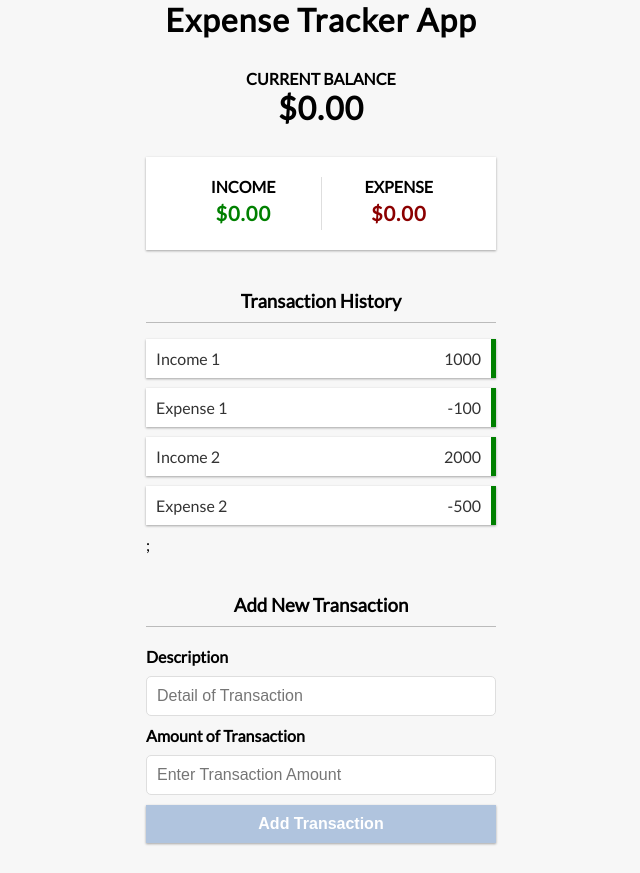
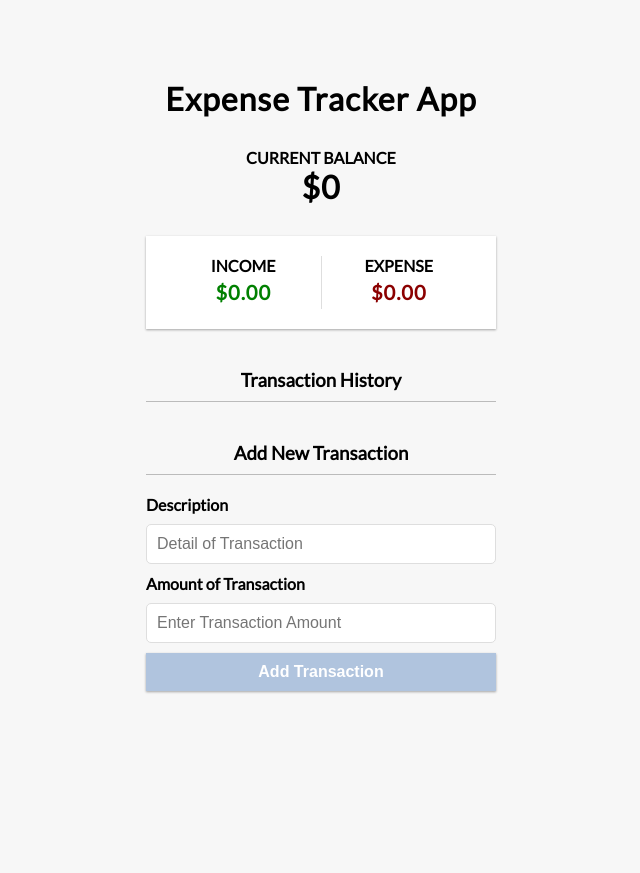
Before and after one commit to Basitali18999/Project1-Expense-App, a React (Create React App) app: page / in a window 1280 px wide. Shown: the whole page, without its empty margins (319-959 px from the left). After the commit the page ends 800 px from the top, so only its background shows below. Built offline with nearby package versions, Linux system fonts and the light colour scheme.

Commit message:
Created Expense Track App

```diff
--- a/src/components/AccountSummary.js
+++ b/src/components/AccountSummary.js
@@ -1,16 +1,34 @@
-import React from 'react'
+import React, { useContext } from 'react'
+
+import { GlobalContext } from '../components/context/GlobalState';
+
 
 export const AccountSummary = () => {
+
+    const { transactions }=useContext(GlobalContext);
+
+    const amount = transactions.map(transaction => transaction.transactionAmount);
+
+    const income = amount
+    .filter(transaction => transaction > 0)
+    .reduce((acc, transaction) => (acc += transaction), 0)
+    .toFixed(2);
+
+    const Expanse = amount
+    .filter(transaction => transaction < 0)
+    .reduce((acc, transaction) => (acc += transaction), 0)
+    .toFixed(2);
+
     return (
         <div className='inc-exp-container'>
             <div>
                 <h4>Income</h4>
-                <p className='money plus'>$0.00</p>
+                <p className='money plus'>${income}</p>
             </div>
 
             <div>
                 <h4>Expense</h4>
-                <p className='money minus'>$0.00</p>
+                <p className='money minus'>${Expanse}</p>
 
             </div>
 
--- a/src/components/AddTransaction.js
+++ b/src/components/AddTransaction.js
@@ -1,4 +1,5 @@
-import React, {useState} from 'react'
+import React, {useState,useContext} from 'react'
+import {GlobalContext} from './context/GlobalState'
 
 
 export const AddTransaction = () => {
@@ -6,11 +7,26 @@ export const AddTransaction = () => {
     const [description, setDescription]=useState()
     const [transactionAmount, settransactionAmount]=useState()
 
+    const { addTransaction } =useContext(GlobalContext)
+
+    const onSubmit = (e) => {
+        e.preventDefault();
+
+
+    const newTransaction = {
+        id: new Date().getTime(),
+        description,
+        transactionAmount: +transactionAmount
+    }
+    addTransaction(newTransaction);
+}
+
+
 
     return (
         <div>
             <h3>Add New Transaction</h3>
-            <form>
+            <form onSubmit={onSubmit} >
                 <div className='form-control' >
                     <label htmlFor='Description' >
                         Description
@@ -29,7 +45,7 @@ export const AddTransaction = () => {
                     </label>
                     <input
                     type='number'
-                    id='AmountofTransaction'
+                    id='transactionAmount'
                     placeholder='Enter Transaction Amount'
                     value={transactionAmount}
                      onChange={(e) => settransactionAmount(e.target.value)}
@@ -37,7 +53,7 @@ export const AddTransaction = () => {
 
 
                 </div>
-                <button className='btn' >Add Transaction</button>
+                <button  className='btn' >Add Transaction</button>
 
 
             </form>
--- a/src/components/Balance.js
+++ b/src/components/Balance.js
@@ -1,10 +1,18 @@
-import React from 'react'
+import React, { useContext } from 'react'
+import { GlobalContext } from '../components/context/GlobalState'
+
 
 export const Balance = () => {
+
+    const { transactions } = useContext(GlobalContext)
+
+    const amount = transactions.map(transactions => transactions.transactionAmount);
+    const total = amount.reduce((acc, currentvalue) => (acc += currentvalue), 0)
+
     return (
         <div>
             <h4>Current Balance</h4>
-            <h1>$0.00</h1>
+            <h1>${total}</h1>
         </div>
     )
 }
--- a/src/components/TransHistory.js
+++ b/src/components/TransHistory.js
@@ -25,7 +25,7 @@ export const TransHistory = () => {
 
          <Transactions key={transactions.id} transactions={transactions}/>
         )
-        )};
+        )}
 
 
         </ul>
--- a/src/components/Transactions.js
+++ b/src/components/Transactions.js
@@ -1,11 +1,20 @@
-import React from 'react'
+import React, {useContext} from 'react'
+import { GlobalContext } from '../components/context/GlobalState'
+
+
 
 export const Transactions = ({ transactions }) => {
+
+    const { deleteTransaction } =useContext(GlobalContext)
+
+
+    const sign =transactions.transactionAmount < 0 ? '-' : '+'
+
     return (
-        <li className='plus' >
+        <li className={transactions.transactionAmount < 0 ? 'minus' : 'plus' } >
         {transactions.description}
-        <span>{transactions.transactionAmount}</span>
-        <button className='delete-btn'>X</button>
+        <span>{sign}${Math.abs(transactions.transactionAmount)}</span>
+        <button onClick={() => deleteTransaction(transactions.id) } className='delete-btn'>X</button>
       </li>
 
 
--- a/src/components/context/AppReducer.js
+++ b/src/components/context/AppReducer.js
@@ -1,8 +1,22 @@
-const AppReducer= (state, action) => {
+const AppReducer = (state, action) => {
     switch(action.type) {
+         case 'DELET_TRANSACT':
+         return {
+               ...state,
+        transactions: state.transactions.filter(transaction => transaction.id !== action.payload)
 
-       default:
-           return state;
+         }
+        case 'ADD_TRANSACT':
+        return {
+            ...state,
+            transactions: [action.payload, ...state.transactions]
+        }
+
+
+
+         default:
+            return state
+
     }
 
 }
--- a/src/components/context/GlobalState.js
+++ b/src/components/context/GlobalState.js
@@ -6,13 +6,9 @@ import  AppReducer  from './AppReducer'
 
 const initialState = {
 
-    transactions: [
+    transactions: []
 
-        {id: 1, description: "Income 1", transactionAmount: 1000},
-        {id: 2, description: "Expense 1", transactionAmount: -100},
-        {id: 3, description: "Income 2", transactionAmount: 2000},
-        {id: 4, description: "Expense 2", transactionAmount: -500},
-    ]
+
 }
 
 //Create the Global Context
@@ -27,9 +23,29 @@ export const GlobalContext = createContext(initialState);
 export const GlobalProvider = ({children}) => {
 
 
-const [state]=useReducer(AppReducer, initialState)
+const [state, dispatch]=useReducer(AppReducer, initialState)
+
+// Actions
 
 
+function deleteTransaction(id) {
+
+    dispatch({
+
+            type: 'DELET_TRANSACT',
+            payload: id
+
+    });
+}
+function addTransaction(transaction) {
+
+    dispatch({
+
+            type: 'ADD_TRANSACT',
+            payload: transaction
+
+    });
+}
 
      return (
 
@@ -37,7 +53,9 @@ const [state]=useReducer(AppReducer, initialState)
 
             {
 
-                transactions: state.transactions
+                transactions: state.transactions,
+                deleteTransaction,
+                addTransaction
             }
 
         } >
```
